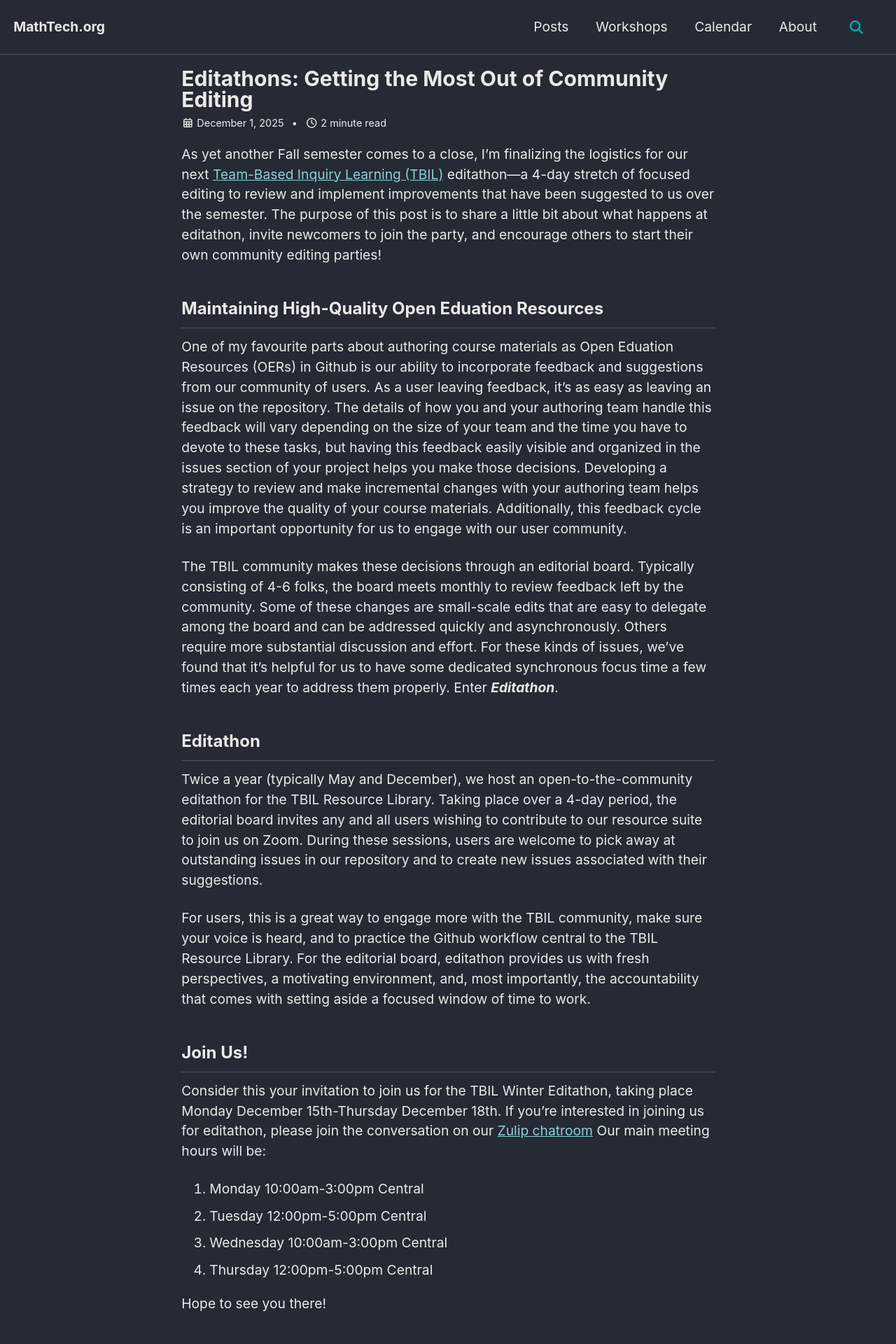
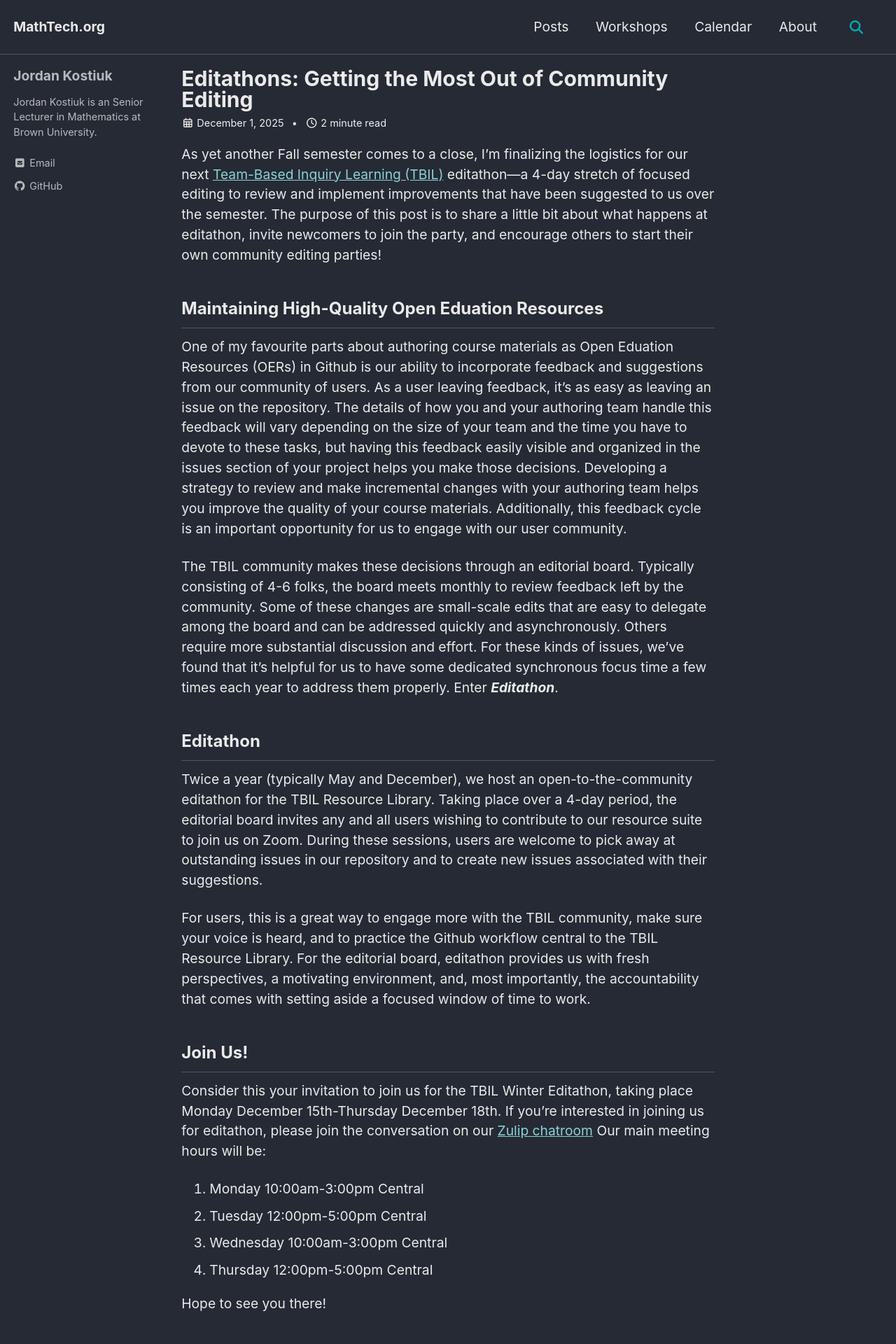
Before and after one commit to mathtechorg/mathtechorg.github.io, a Jekyll site: the page built from _posts/2025-12-01-editathon.md, in a window 1280 px wide. Shown: the top 1920 px of the page at 70% size. Built offline with Jekyll 4.4.1, drawn with Linux system fonts in a browser that asks for light colours; cached includes are drawn as plain includes; comment, search, counter and statistics services are not loaded.

Commit message:
Add Jordan Kostiuk to authors.yml (#87)

```diff
--- a/_data/authors.yml
+++ b/_data/authors.yml
@@ -107,3 +107,21 @@
     - label: "GitHub"
       icon: "fab fa-fw fa-github"
       url: "https://github.com/irishaggiebaron"
+
+Jordan Kostiuk:
+  name        : "Jordan Kostiuk"
+  bio         : "Jordan Kostiuk is an Senior Lecturer in Mathematics at Brown University."
+  # avatar      : "/assets/images/bio-vranish.jpg"
+  links:
+    - label: "Email"
+      icon: "fas fa-fw fa-envelope-square"
+      url: "mailto:jordan_kostiuk@brown.edu"
+    #- label: "Website"
+    #  icon: "fas fa-fw fa-link"
+    #  url: "https://tienchih.github.io"
+    #- label: "Bluesky"
+    #  icon: "fab fa-brands fa-bluesky"
+    #  url: "https://bsky.app/profile/tienchihmath.bsky.social"
+    - label: "GitHub"
+      icon: "fab fa-fw fa-github"
+      url: "https://github.com/jkostiuk"
```
